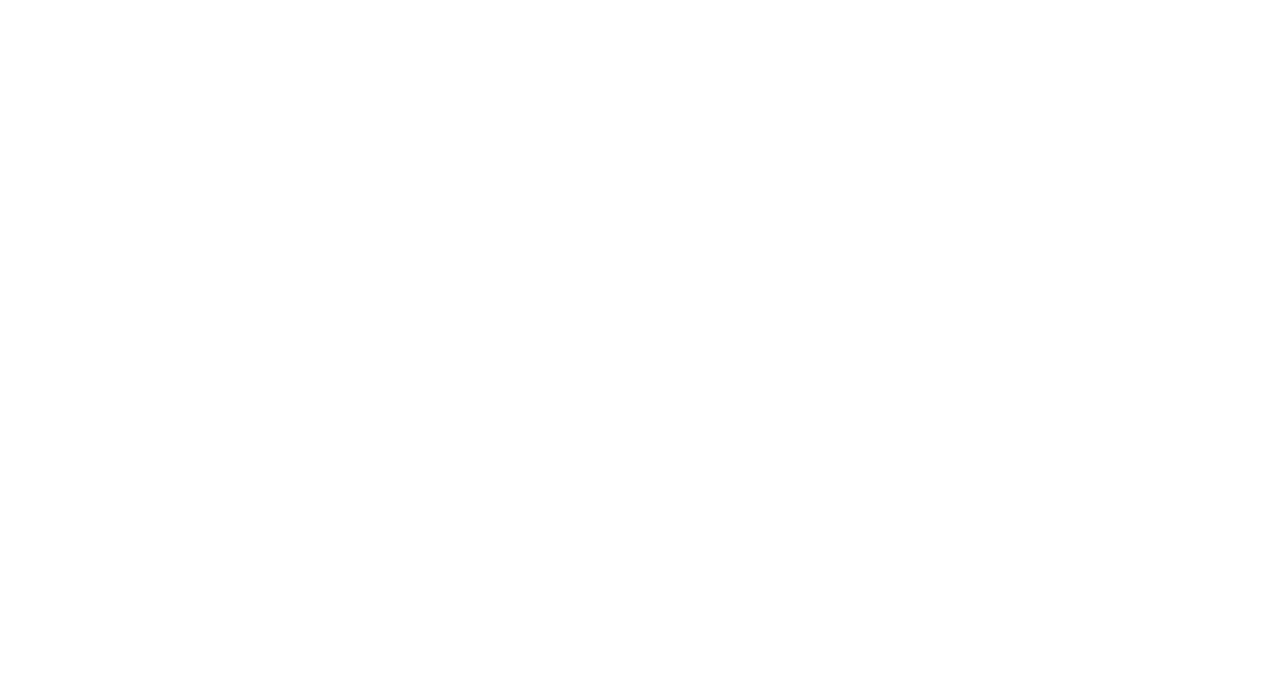
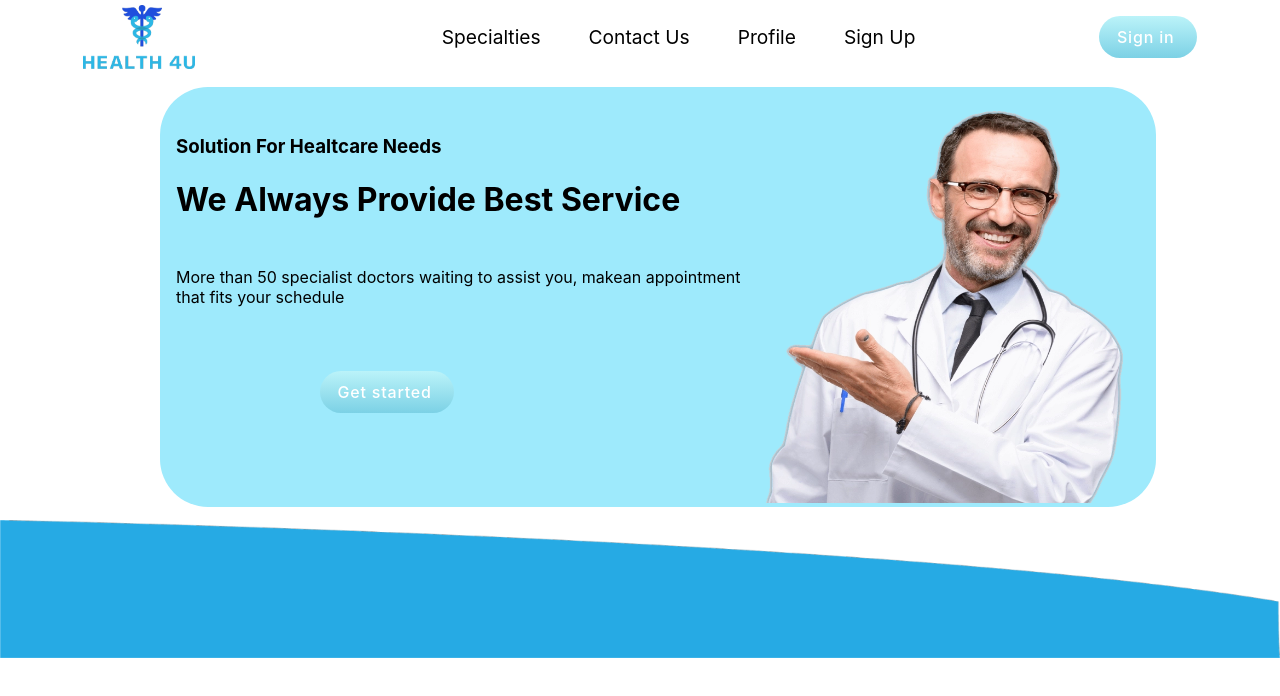
Before and after one commit to alejandrovc1/PF-HEALTH4U, a React (Create React App) app in the folder client/: page /home in a window 1280 px wide. Shown: the top 696 px of the page. Built offline with nearby package versions, Linux system fonts and the light colour scheme.

Commit message:
first commit

```diff
--- a/client/src/App.js
+++ b/client/src/App.js
@@ -9,8 +9,8 @@
   return (
       <BrowserRouter>
       <Switch>
-        <Route exact path="/home" components={<Home/>} />
-        <Route exact path="/profile" components={<Profile/>} />
+        <Route exact path="/home" components><Home/></Route>
+        <Route exact path="/profile" components><Profile/></Route>
       </Switch>
     </BrowserRouter>
   );
--- a/client/src/components/Home.js
+++ b/client/src/components/Home.js
@@ -1,6 +1,6 @@
 import React from "react";
 import Nav from "./Nav";
-import style from "./Home.module.css";
+import s from "./Home.module.css";
 import doctor from "./image/Doctor.png";
 import pie from "./image/pieDePagina.png";
 //import {useDispatch} from "react-redux";
@@ -33,21 +33,22 @@
     }
  */
     return (
-        <div className={style.fnd}>
+        <div className={s.fnd}>
           <Nav/>
-          <div className={style.fondo}>
-            <div className={style.float}>
-                <img className={style.image} src={doctor}/>
-            </div>
-                <div className={style.float1}>
-                  <h3 className={style.h3}>Solution For Healtcare Needs</h3>
-                  <h1>We Always Provide Best Service</h1>
-                  <p>More than 50 specialist doctors waiting to assist you, makean appointment that fits your schedule</p>
-                  <button className={style.boton}>Get started</button>
+          <div className={s.fondo}>
+
+                <div className={s.float1}>
+                  <h3 className={s.h3}>Solution For Healtcare Needs</h3>
+                  <h1 className={s.title}>We Always Provide Best Service</h1>
+                  <p className={s.text}>More than 50 specialist doctors waiting to assist you, makean appointment <br/>that fits your schedule</p>
+                  <button className={s.boton}>Get started</button>
+                </div>
+                <div className={s.float}>
+                     <img className={s.image} src={doctor}/>
                 </div>
             </div>
-             <div>
-                <img className={style.piepagina} src={pie}/>
+             <div className={s.imgpie}>
+             <img className={s.piepagina} src={pie}/>
              </div>
         </div>
     )
--- a/client/src/components/Home.module.css
+++ b/client/src/components/Home.module.css
@@ -5,9 +5,8 @@
 
 .fondo{
    margin: 1% 5%;
-   background-color: #b99fff;
    border-radius: 2rem;
-   justify-content: space-between;
+   display: flex;
 }
 
 .image{
@@ -16,21 +15,33 @@
 }
 
 .float{
-     float: right;
-     display: block;
-
+     background-color: #9eeafc;
+     border-bottom-right-radius: 3rem;
+     border-top-right-radius: 3rem;
 }
 
 .float1{
-  float: left;
-  display: block;
+  margin-left: 6rem;
+  background-color: #9eeafc;
+  border-bottom-left-radius: 3rem;
+  border-top-left-radius: 3rem;
 }
 
 .h3{
-    background-color: white;
     border-radius: 0.5rem;
-    margin-top: -1rem;
     margin-bottom: 1rem;
+    margin-top: 3rem;
+    margin-left: 1rem;
+}
+
+.title{
+  margin-left: 1rem;
+}
+
+.text{
+  margin-bottom: 1rem;
+  margin-top: 3rem;
+  margin-left: 1rem;
 }
 
 .boton {
@@ -52,10 +63,11 @@
     margin-left: 10rem;
     margin-right: 2rem;
     margin-top: 4rem;
+    margin-bottom: 5rem;
   }
 
   .boton:hover {
-    box-shadow: 0 0.5em 1.5em -0.5em #02006198;
+    box-shadow: 0 0.5em 1.5em -0.5em #2596ff98;
   }
 
   .boton:active {
@@ -63,7 +75,13 @@
   }
 
 --------------------------------
+.imgpie{
+   height: 2rem;
+   width: 100vw;
+   margin-bottom: 0;
+}
+
+
 .piepagina{
     width: 100%;
-    height: 8.2rem;
 }
--- a/client/src/components/Nav.js
+++ b/client/src/components/Nav.js
@@ -2,10 +2,11 @@
 import style from "./Navbar.module.css";
 import logo from "./image/logo.png";
 
+
 export default function Nav(){
 
-
     return (
+      <header>
           <nav className={style.navbar}>
              <div className={style.navi}>
                 <img className={style.img} src={logo}/>
@@ -20,5 +21,9 @@
                 </div>
              </div>
             </nav>
+            <div id="mobile">
+                 <i className="fas fabars"></i>
+            </div>
+         </header>
     )
 }
--- a/client/src/components/Navbar.module.css
+++ b/client/src/components/Navbar.module.css
@@ -10,7 +10,6 @@
     background: white;
     padding: 0 4%;
     margin: 0;
-    box-shadow: 0 1rem 1.5rem rgb(76, 0, 255);
 }
 
 #navul{
@@ -35,7 +34,6 @@
 #navul li a:hover{
     color: #00c3ff;
 }
-
 #navul li a:hover::after{
     content: "";
     width: 70%;
```
Also changed, not shown: client/src/components/image/fndhome.png (added), client/src/components/image/pieDePagina.png.
